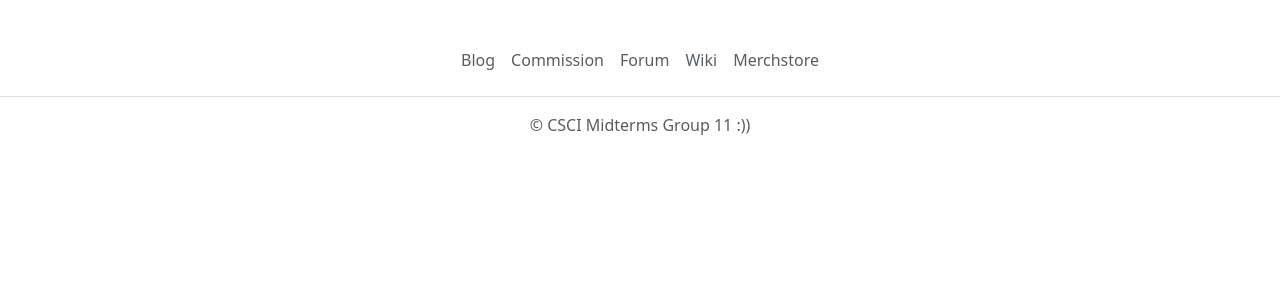
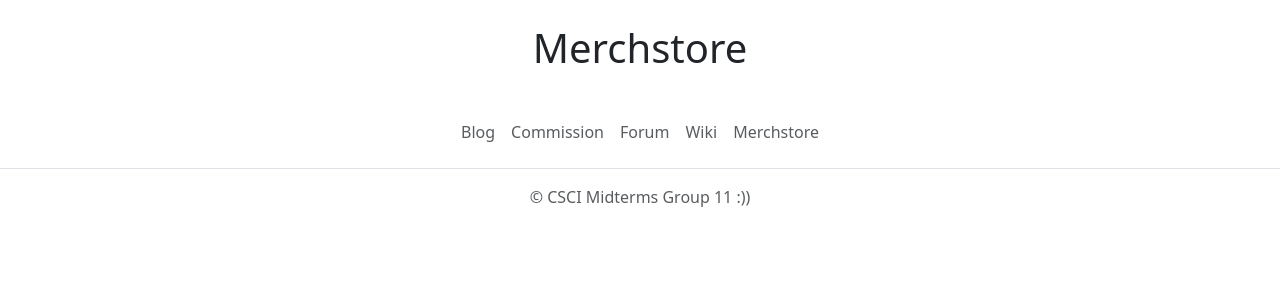
Before and after one commit to miksingsoju/hobbysite-CD-11, a Django app: page /merchstore/ in a window 1280 px wide. Shown: the part 111-411 px from the top of the page. Run offline with Django 5.2, Linux system fonts and the light colour scheme; data that the repository does not hold is empty.

Commit message:
Added h1 tags

```diff
--- a/hobbysite/merchstore/templates/product.html
+++ b/hobbysite/merchstore/templates/product.html
@@ -46,7 +46,7 @@
         color: #555;
     }
 </style>
-
+<h1>Merchstore</h1>
 <div id="product-container">
     <div id="product-image">
         <img id="product-image" src="{{product.ImageURL}}" alt="{{ product.Name }}">
--- a/hobbysite/merchstore/templates/product_list.html
+++ b/hobbysite/merchstore/templates/product_list.html
@@ -40,6 +40,7 @@
         max-width: 300px;
     }
 </style>
+<h1>Merchstore</h1>
 
 {% for productType in productTypes %}
 <h2 id="productType">{{ productType.Name }}</h2>
```
